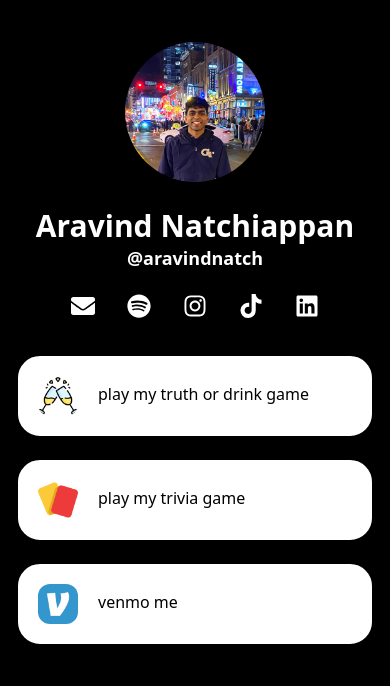
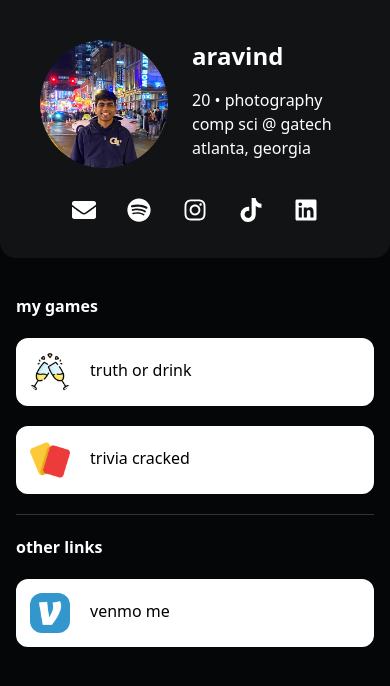
Before and after one commit to aravindnatch/aravindnatch.github.io, a Next.js app: page /mobile in a window 390 px wide. Shown: the top 686 px of the page. Built offline with nearby package versions, Linux system fonts and the light colour scheme.

Commit message:
redesigned mobile page

```diff
--- a/data/links.json
+++ /dev/null
@@ -1,17 +0,0 @@
-[
-    {
-      "name": "play my truth or drink game",
-      "icon": "/icons/tod.png",
-      "link": "https://tod.aru.wtf"
-    },
-    {
-      "name": "play my trivia game",
-      "icon": "/icons/trivia.png",
-      "link": "https://aravindnatch.me/trivia"
-    },
-    {
-      "name": "venmo me",
-      "icon": "/icons/venmo.png",
-      "link": "https://venmo.com/@aravindnatch?txn=pay&note=<3"
-    }
-]
--- a/pages/mobile.tsx
+++ b/pages/mobile.tsx
@@ -1,5 +1,4 @@
 import type { NextPage } from 'next'
-import links from '../data/links.json';
 import Head from 'next/head'
 
 import {
@@ -12,53 +11,82 @@ import {
 
 const Mobile: NextPage = () => {
   return (
-    <div className="flex h-screen flex-col items-center pt-10 bg-black mb-auto">
+    <div className="flex h-screen flex-col items-center bg-[#040608] mb-">
       <Head>
-        <title>Aravind Natchiappan</title>
+        <title>aravind natchiappan</title>
         <link rel="icon" href="/favicon.ico" />
-        <script defer data-domain="aravindnatch.me" src="https://analytics.aru.wtf/js/script.js"></script>
+        {/* <script defer data-domain="aravindnatch.me" src="https://analytics.aru.wtf/js/script.js"></script> */}
       </Head>
 
-      <div className="rounded-full border-2 border-black w-36 h-36">
-        <img src="/aravind.jpg" alt="logo"  width="100%" height="100%" className="rounded-full"/>
+      <div className="bg-[#111315] px-10 pt-10 pb-5 w-full">
+        <div className="flex">
+          <div className="w-32 h-32 min-w-32 min-h-32">
+            <img src="/aravind.jpg" alt="logo" width="100%" height="100%" className="rounded-full"/>
           </div>
 
-      <br/>
+          <div className="w-max flex-grow ml-6">
+            <h1 className="text-2xl font-semibold text-left text-white font">aravind</h1>
 
-      <div>
-        <h1 className="text-3xl font-semibold text-center text-white">Aravind Natchiappan</h1>
-        <h2 className="text-lg font-semibold text-center text-white">@aravindnatch</h2>
+            <div className="mt-4">
+              <h2 className="text-md text-left text-white">20 • photography</h2>
+              <h2 className="text-md text-left text-white">comp sci @ gatech</h2>
+              <h2 className="text-md text-left text-white">atlanta, georgia</h2>
+            </div>
+          </div>
         </div>
 
-      <div className="flex mt-5">
+        <div className="flex mt-7 justify-evenly">
           <a href="mailto:hi@aravindnatch.me" target="_blank">
-          <FaEnvelope className="text-white text-2xl inline mx-4 cursor-pointer" />
+            <FaEnvelope className="text-white text-2xl inline cursor-pointer" />
           </a>
           <a href="https://open.spotify.com/user/aravind.natch" target="_blank">
-          <FaSpotify className="text-white text-2xl inline mx-4 cursor-pointer" />
+            <FaSpotify className="text-white text-2xl inline cursor-pointer" />
           </a>
           <a href="https://instagram.com/aravindnatch" target="_blank">
-          <FaInstagram className="text-white text-2xl inline mx-4 cursor-pointer" />
+            <FaInstagram className="text-white text-2xl inline cursor-pointer" />
           </a>
           <a href="https://www.tiktok.com/@aravindnatch" target="_blank">
-          <FaTiktok className="text-white text-2xl inline mx-4 cursor-pointer" />
+            <FaTiktok className="text-white text-2xl inline cursor-pointer" />
           </a>
           <a href="https://linkedin.com/in/aravindnatch/" target="_blank">
-          <FaLinkedin className="text-white text-2xl inline mx-4 cursor-pointer" />
+            <FaLinkedin className="text-white text-2xl inline cursor-pointer" />
           </a>
         </div>
+      </div>
+
+      <div className="bg-[#111315] w-full rounded-b-3xl p-2"></div>
 
       <div className="container max-w-2xl mt-5 p-4">
-        {
-          links.map((items) =>
-            <a href={items['link']} target="_blank" key={items['name']}>
-              <div className="rounded-3xl w-full border-2 border-black p-5 mb-5 bg-white">
-                  <img src={items['icon']} className="rounded-xl w-10 h-10 inline mr-5"/>
-                  <h1 className="right text-center items-left inline">{items['name']}</h1>
+        <div className="w-full pb-5">
+          <h2 className="text-white text-left font-semibold">my games</h2>
+        </div>
+
+        <a href="https://tod.aru.wtf" target="_blank">
+          <div className="rounded-xl w-full border-2 border-white p-3 mb-5 bg-white">
+              <img src="/icons/tod.png" className="rounded-xl w-10 h-10 inline mr-5"/>
+              <h1 className="right text-center text-black items-left inline">truth or drink</h1>
           </div>
         </a>
-          )
-        }
+
+        <a href="https://aravindnatch.me/mobile" target="_blank">
+          <div className="rounded-xl w-full border-2 border-white p-3 mb-5 bg-white">
+              <img src="/icons/trivia.png" className="rounded-xl w-10 h-10 inline mr-5"/>
+              <h1 className="right text-center items-left inline">trivia cracked</h1>
+          </div>
+        </a>
+
+        <hr className="opacity-20"/>
+
+        <div className="w-full py-5">
+          <h2 className="text-white text-left font-semibold">other links</h2>
+        </div>
+
+        <a href="https://venmo.com/@aravindnatch?txn=pay&note=<3" target="_blank">
+          <div className="rounded-xl w-full border-2 border-white p-3 mb-5 bg-white">
+              <img src="/icons/venmo.png" className="rounded-xl w-10 h-10 inline mr-5"/>
+              <h1 className="right text-center items-left inline">venmo me</h1>
+          </div>
+        </a>
       </div>
     </div>
   )
```
Lines whose indentation alone changed are shown as unchanged.
